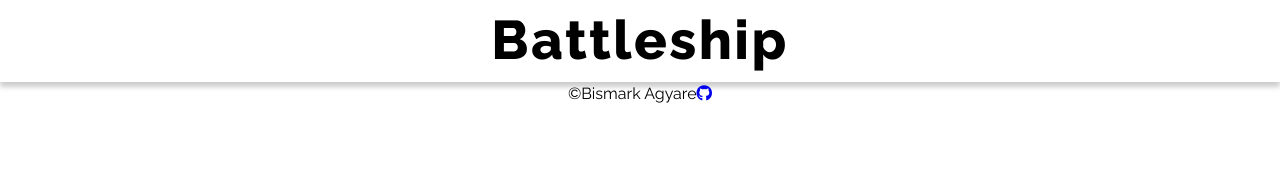
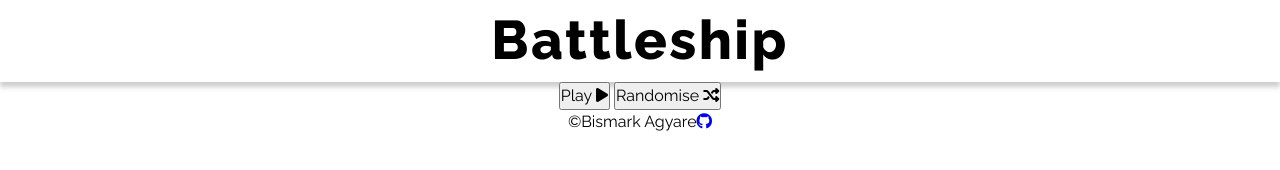
Before and after one commit to bismarkagyare/battleship, a website built with webpack: page src/template.html in a window 1280 px wide. Built offline with nearby package versions, Linux system fonts and the light colour scheme.

Commit message:
add play and random buttons

```diff
--- a/src/template.html
+++ b/src/template.html
@@ -16,6 +16,7 @@
       crossorigin="anonymous"
       referrerpolicy="no-referrer"
     />
+
     <title><%= htmlWebpackPlugin.options.title %></title>
   </head>
   <body>
@@ -25,8 +26,21 @@
       </header>
 
       <main class="main">
-        <div class="board player-board"></div>
-        <div class="board computer-board"></div>
+        <div class="btns">
+          <button class="play-icon">
+            Play
+            <i class="fas fa-play"></i>
+          </button>
+          <button class="button-icon">
+            Randomise
+            <i class="fas fa-random"></i>
+          </button>
+        </div>
+
+        <div class="boards">
+          <div class="board player-board"></div>
+          <div class="board computer-board"></div>
+        </div>
       </main>
 
       <footer class="footer">
```
